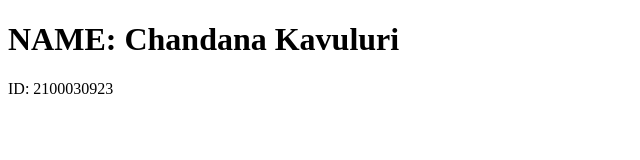
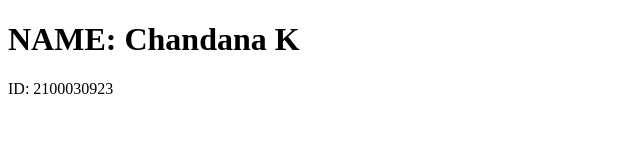
Before and after one commit to ChandanaKavuluri-2003/ABOUTME, a plain HTML site: page index.html in a window 1280 px wide. Shown: the whole page, without its empty margins (0-640 px from the left). Drawn offline with Linux system fonts and the light colour scheme.

Commit message:
Index.html Modified 2nd time

```diff
--- a/index.html
+++ b/index.html
@@ -2,7 +2,7 @@
 <html>
   <head> </head>
   <body>
-    <h1>NAME: Chandana Kavuluri</h1>
+    <h1>NAME: Chandana K</h1>
     <p>ID: 2100030923 </p>
   </body>
 </html>
```
